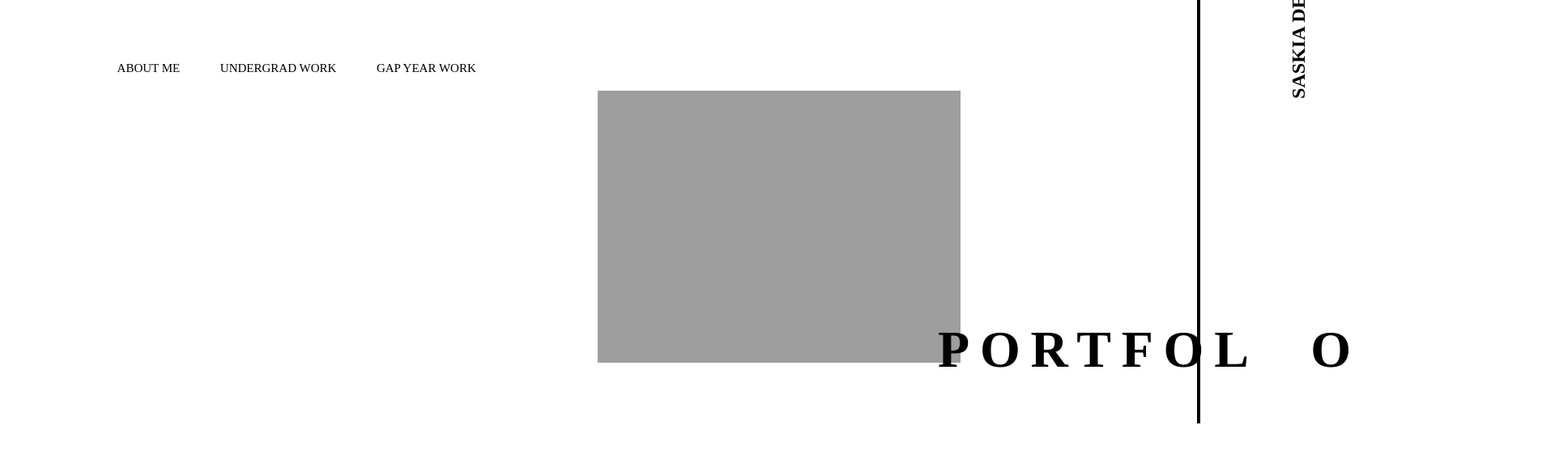
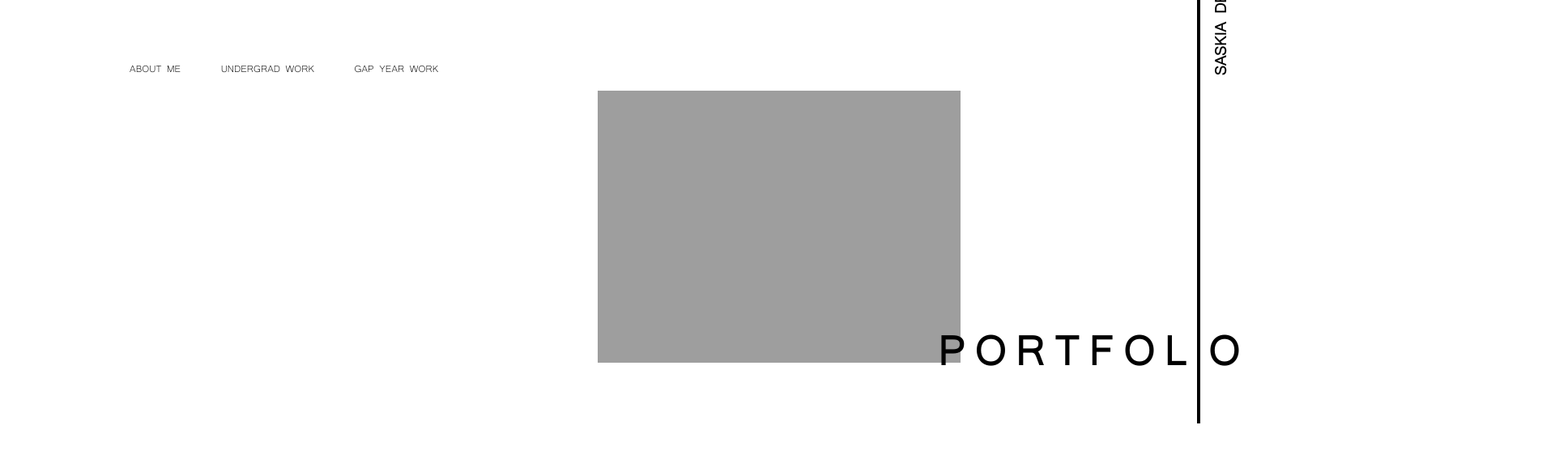
Before and after one commit to saskiadebok/Portfolio, a plain HTML site: page index.html in a window 1280 px wide. Shown: the top 562 px of the page at 81% size, 1920 px wide, since content can reach past the window. Drawn offline with Linux system fonts and the light colour scheme; the site is published under a folder, as on GitHub Pages, so addresses that start at the root find nothing.

Commit message:
Update style.css

```diff
--- a/style.css
+++ b/style.css
@@ -70,7 +70,7 @@
 
 @font-face{
     font-family: 'MyWebFont';
-    src: url('/Content/font/msyi.ttf')  format('truetype');
+    src: url('./Content/font/msyi.ttf');
 }
 
 .heading h1 {
```
